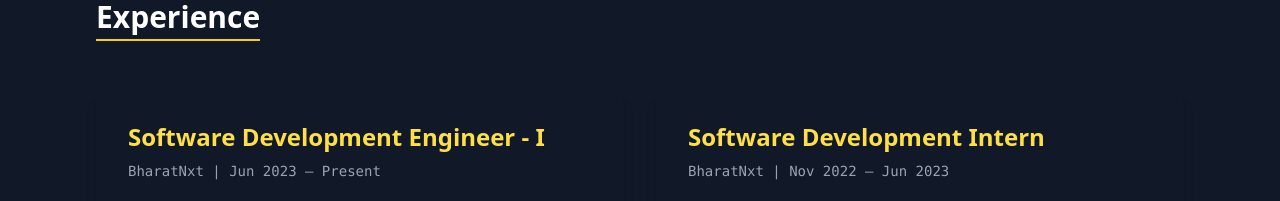
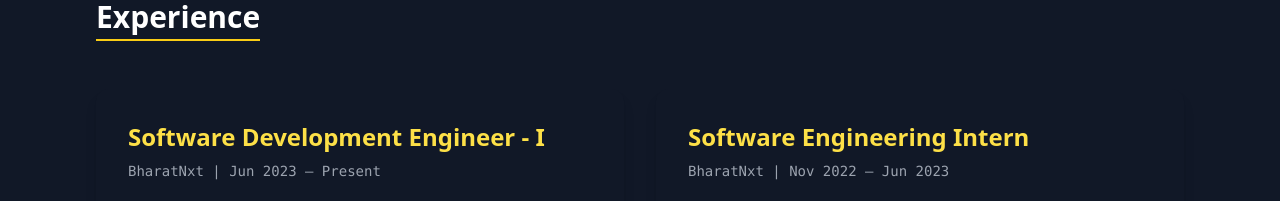
Before and after one commit to vedantjdv/vedant-portfolio, a React (Vite) app: page / in a window 1280 px wide. Shown: the part 920-1121 px from the top of the page. Built offline with nearby package versions, Linux system fonts and the light colour scheme.

Commit message:
Changed content a bit

```diff
--- a/src/App.jsx
+++ b/src/App.jsx
@@ -27,7 +27,7 @@ const portfolioData = {
       ],
     },
     {
-      title: 'Software Development Intern',
+      title: 'Software Engineering Intern',
       company: 'BharatNxt',
       date: 'Nov 2022 – Jun 2023',
       responsibilities: [
```
